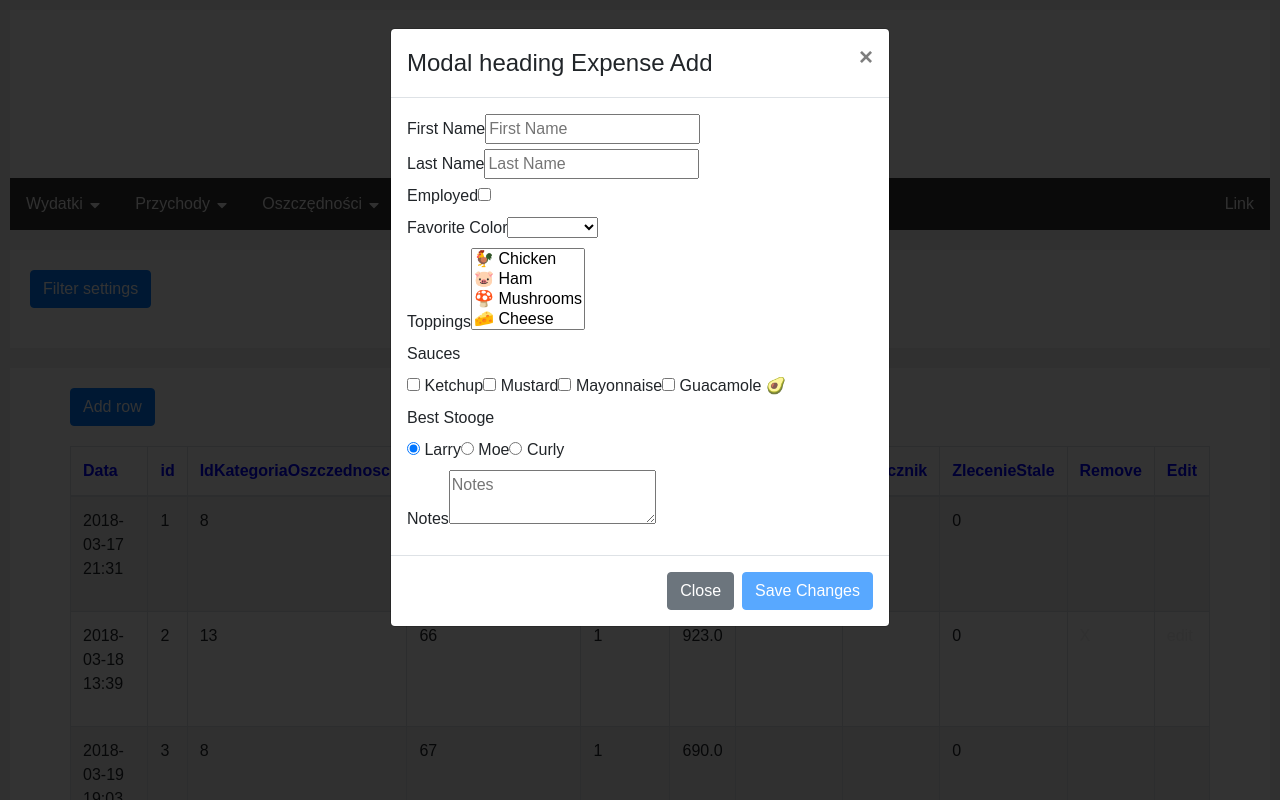
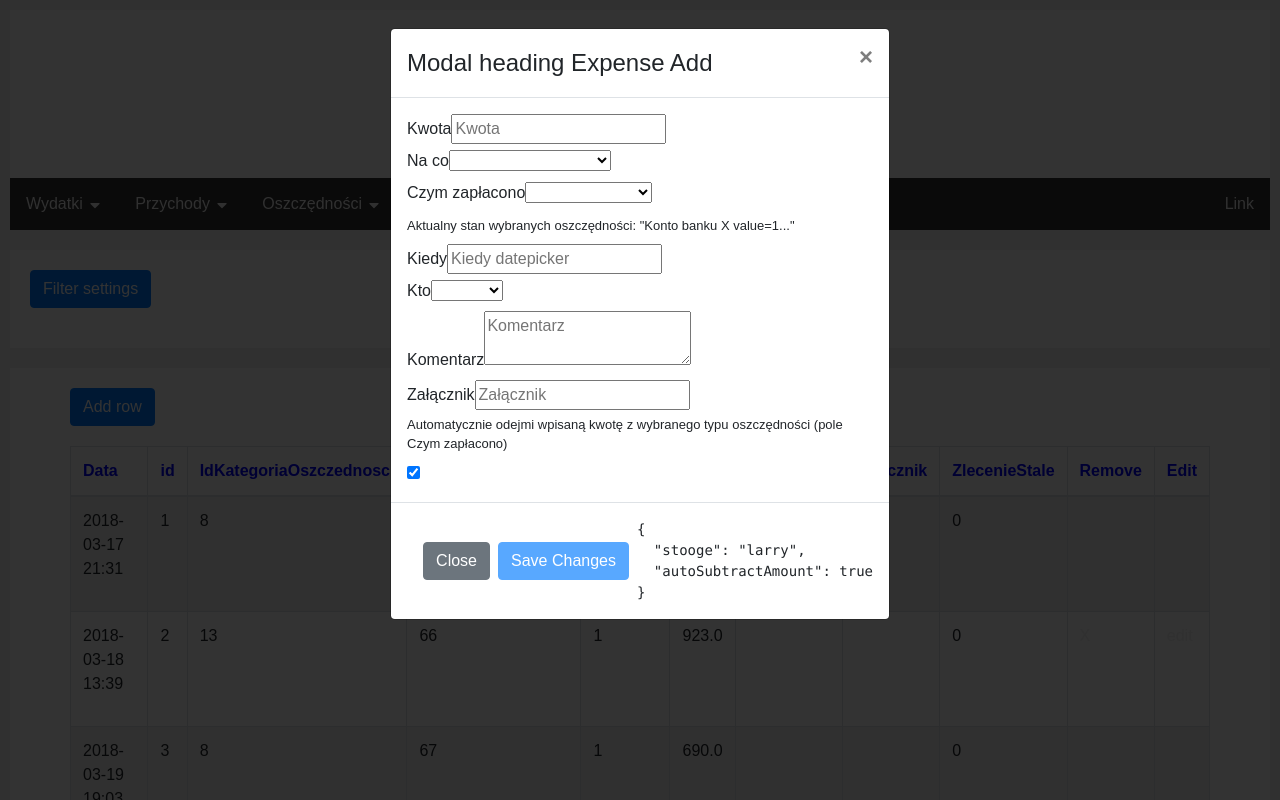
Before and after one commit to Nyweron/finances, a React (Create React App) app: page /expense in a window 1280 px wide. Both pictures are taken after a click on the button "Add row". Shown: the top 800 px of the page. Built offline with nearby package versions, Linux system fonts and the light colour scheme; data requests are answered from the project's data file.

Commit message:
Added required fields into expenseAdd

```diff
--- a/src/component/expense/expenseAdd.js
+++ b/src/component/expense/expenseAdd.js
@@ -15,7 +15,7 @@ class ExpenseAdd extends Component {
       <>
         <Form
           onSubmit={this.onSubmit}
-          initialValues={{ stooge: "larry", employed: false }}
+          initialValues={{ stooge: "larry", autoSubtractAmount: true }}
           render={({ handleSubmit, form, submitting, pristine, values }) => (
             <Modal
               show={this.props.show}
@@ -35,128 +35,85 @@ class ExpenseAdd extends Component {
                 </Modal.Header>
                 <Modal.Body>
                   <div>
-                    <label>First Name</label>
+                    <label>Kwota</label>
                     <Field
-                      name="firstName"
+                      name="amount"
                       component="input"
-                      type="text"
-                      placeholder="First Name"
+                      type="number"
+                      placeholder="Kwota"
                     />
                   </div>
                   <div>
-                    <label>Last Name</label>
+                    <label>Na co</label>
+                    <Field name="forWhat" component="select">
+                      <option />
+                      <option value="56">Artykuły spożywcze</option>
+                      <option value="77">Lekarz</option>
+                      <option value="88">Samochód</option>
+                    </Field>
+                  </div>
+                  <div>
+                    <label>Czym zapłacono</label>
+                    <Field name="whatWasPaid" component="select">
+                      <option />
+                      <option value="1">Konto banku X</option>
+                      <option value="2">Karta banku X</option>
+                      <option value="3">Konto banku Y</option>
+                    </Field>
+                  </div>
+                  <div>
+                    <label style={{ fontSize: "small" }}>
+                      Aktualny stan wybranych oszczędności: "Konto banku X
+                      value=1..."
+                    </label>
+                  </div>
+                  <div>
+                  <label>Kiedy</label>
                     <Field
-                      name="lastName"
+                      name="when"
                       component="input"
-                      type="text"
-                      placeholder="Last Name"
+                      type="number"
+                      placeholder="Kiedy datepicker"
                     />
                   </div>
                   <div>
-                    <label>Employed</label>
-                    <Field name="employed" component="input" type="checkbox" />
-                  </div>
-                  <div>
-                    <label>Favorite Color</label>
-                    <Field name="favoriteColor" component="select">
+                    <label>Kto</label>
+                    <Field name="who" component="select">
                       <option />
-                      <option value="#ff0000">❤️ Red</option>
-                      <option value="#00ff00">💚 Green</option>
-                      <option value="#0000ff">💙 Blue</option>
+                      <option value="1">Ja</option>
+                      <option value="2">Brat</option>
+                      <option value="3">Siostra</option>
                     </Field>
                   </div>
                   <div>
-                    <label>Toppings</label>
-                    <Field name="toppings" component="select" multiple>
-                      <option value="chicken">🐓 Chicken</option>
-                      <option value="ham">🐷 Ham</option>
-                      <option value="mushrooms">🍄 Mushrooms</option>
-                      <option value="cheese">🧀 Cheese</option>
-                      <option value="tuna">🐟 Tuna</option>
-                      <option value="pineapple">🍍 Pineapple</option>
-                    </Field>
-                  </div>
-                  <div>
-                    <label>Sauces</label>
-                    <div>
-                      <label>
-                        <Field
-                          name="sauces"
-                          component="input"
-                          type="checkbox"
-                          value="ketchup"
-                        />{" "}
-                        Ketchup
-                      </label>
-                      <label>
-                        <Field
-                          name="sauces"
-                          component="input"
-                          type="checkbox"
-                          value="mustard"
-                        />{" "}
-                        Mustard
-                      </label>
-                      <label>
-                        <Field
-                          name="sauces"
-                          component="input"
-                          type="checkbox"
-                          value="mayonnaise"
-                        />{" "}
-                        Mayonnaise
-                      </label>
-                      <label>
-                        <Field
-                          name="sauces"
-                          component="input"
-                          type="checkbox"
-                          value="guacamole"
-                        />{" "}
-                        Guacamole 🥑
-                      </label>
-                    </div>
-                  </div>
-                  <div>
-                    <label>Best Stooge</label>
-                    <div>
-                      <label>
-                        <Field
-                          name="stooge"
-                          component="input"
-                          type="radio"
-                          value="larry"
-                        />{" "}
-                        Larry
-                      </label>
-                      <label>
-                        <Field
-                          name="stooge"
-                          component="input"
-                          type="radio"
-                          value="moe"
-                        />{" "}
-                        Moe
-                      </label>
-                      <label>
-                        <Field
-                          name="stooge"
-                          component="input"
-                          type="radio"
-                          value="curly"
-                        />{" "}
-                        Curly
-                      </label>
-                    </div>
-                  </div>
-                  <div>
-                    <label>Notes</label>
+                    <label>Komentarz</label>
                     <Field
                       name="notes"
                       component="textarea"
-                      placeholder="Notes"
+                      placeholder="Komentarz"
                     />
                   </div>
+
+                  <div>
+                    <label>Załącznik</label>
+                    <Field
+                      name="notes"
+                      component="input"
+                      type="text"
+                      placeholder="Załącznik"
+                    />
+                  </div>
+
+                  <div>
+                    <label style={{ fontSize: "small" }}>Automatycznie odejmi wpisaną kwotę z wybranego typu oszczędności (pole Czym zapłacono)</label>
+                    <Field
+                    name="autoSubtractAmount"
+                    component="input"
+                    type="checkbox"
+                    />
+                  </div>
+
+
                 </Modal.Body>
                 <Modal.Footer>
                   <Button
@@ -177,7 +134,7 @@ class ExpenseAdd extends Component {
                     Save Changes
                   </Button>
 
-                  {/* <pre>{JSON.stringify(values, 0, 2)}</pre> */}
+                  <pre>{JSON.stringify(values, 0, 2)}</pre>
                 </Modal.Footer>
               </form>
             </Modal>
```
